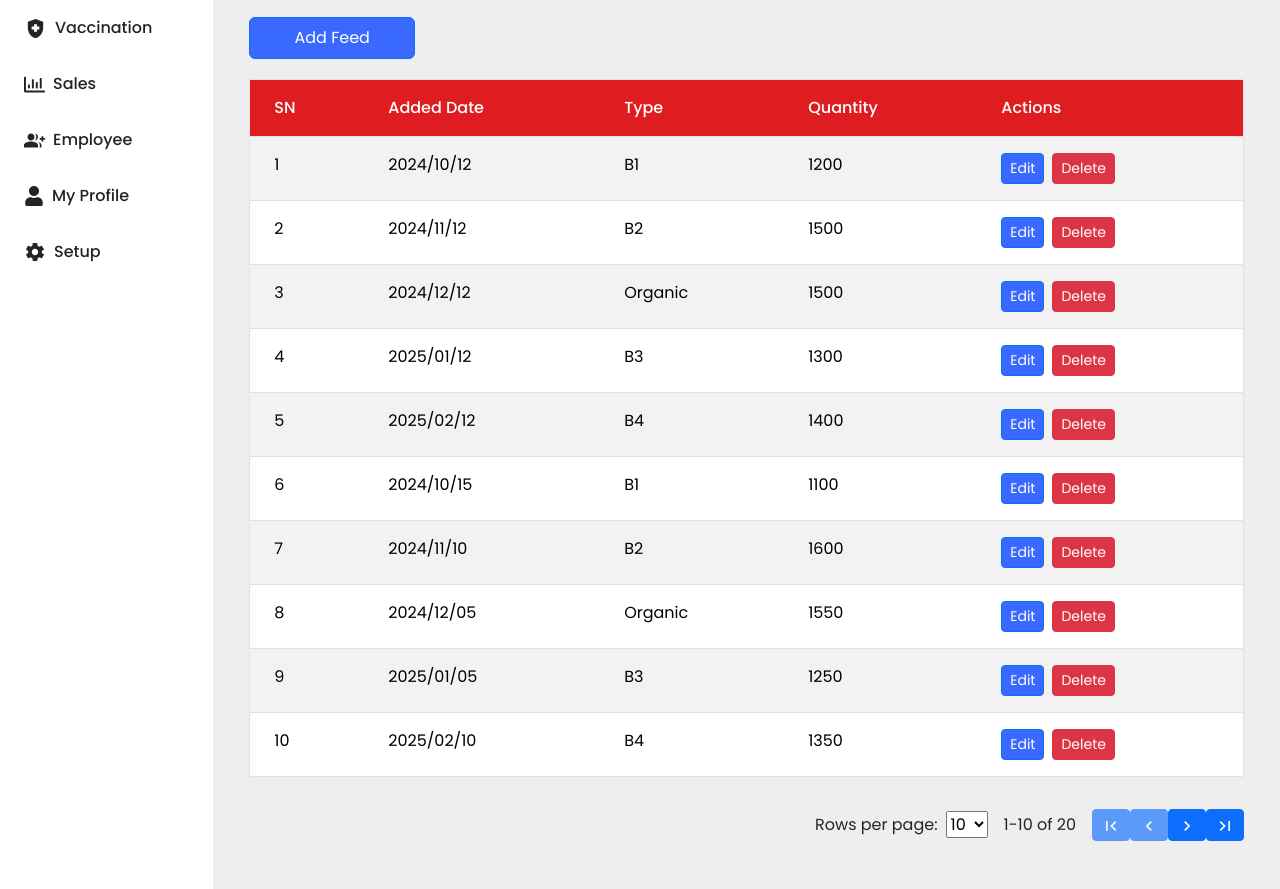
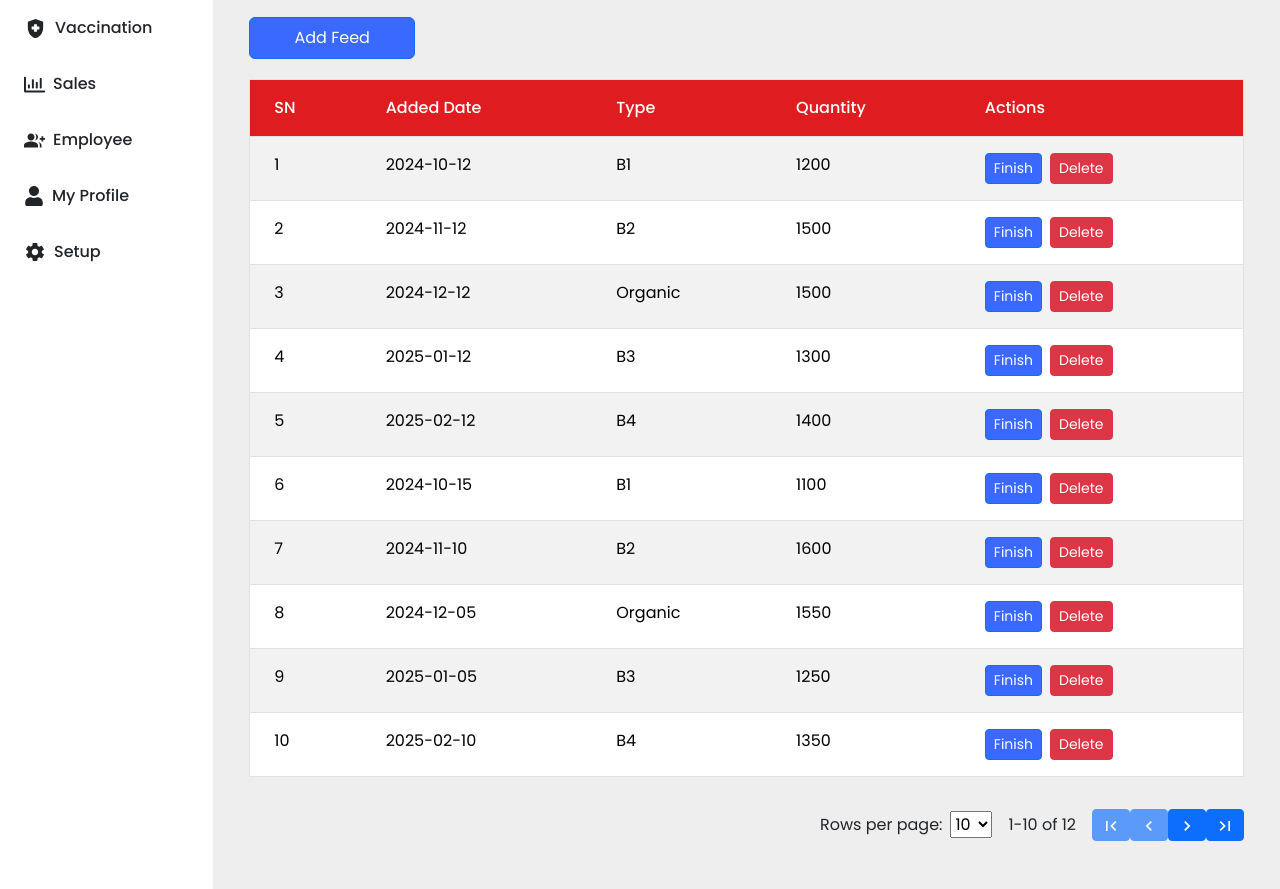
Before and after one commit to shaggy619/Mero-Farm, a React (Vite) app: page /inventory in a window 1280 px wide. Shown: the part 280-1169 px from the top of the page. Built offline with nearby package versions, Linux system fonts and the light colour scheme.

Commit message:
Made inventory component functional

```diff
--- a/src/Dashboard/Inventory.jsx
+++ b/src/Dashboard/Inventory.jsx
@@ -4,9 +4,49 @@ import FeedTable from "../components/FeedTable";
 
 const Inventory = () => {
   const [show, setShow] = useState(false);
-
+  const [data, setData] = useState([
+    { id: 1, addedDate: "2024-10-12", type: "B1", quantity: 1200 },
+    { id: 2, addedDate: "2024-11-12", type: "B2", quantity: 1500 },
+    { id: 3, addedDate: "2024-12-12", type: "Organic", quantity: 1500 },
+    { id: 4, addedDate: "2025-01-12", type: "B3", quantity: 1300 },
+    { id: 5, addedDate: "2025-02-12", type: "B4", quantity: 1400 },
+    { id: 6, addedDate: "2024-10-15", type: "B1", quantity: 1100 },
+    { id: 7, addedDate: "2024-11-10", type: "B2", quantity: 1600 },
+    { id: 8, addedDate: "2024-12-05", type: "Organic", quantity: 1550 },
+    { id: 9, addedDate: "2025-01-05", type: "B3", quantity: 1250 },
+    { id: 10, addedDate: "2025-02-10", type: "B4", quantity: 1350 },
+    { id: 11, addedDate: "2024-09-20", type: "B1", quantity: 1050 },
+    { id: 12, addedDate: "2024-11-30", type: "B2", quantity: 1450 },
+  ]);
   const handleClose = () => setShow(false);
   const handleShow = () => setShow(true);
+
+  const [formData, setFormData] = useState({
+    addedDate: "",
+    type: "",
+    quantity: "",
+  });
+
+  const handleChange = (e) => {
+    setFormData({ ...formData, [e.target.name]: e.target.value });
+  };
+
+  const handleSave = () => {
+    const newFeed = {
+      id: data.length + 1,
+      addedDate: formData.date,
+      type: formData.type,
+      quantity: formData.quantity,
+    };
+    setData([...data, newFeed]);
+    setFormData({
+      addedDate: "",
+      type: "",
+      quantity: "",
+    });
+    handleClose();
+  };
+
   return (
     <section className="px-4 px-md-5 pb-4">
       <div className=" py-4">
@@ -46,19 +86,40 @@ const Inventory = () => {
                   <label htmlFor="date" className="col-form-label">
                     Added Date:
                   </label>
-                  <input type="date" className="form-control" id="date" />
+                  <input
+                    type="date"
+                    name="date"
+                    onChange={handleChange}
+                    value={formData.date}
+                    className="form-control"
+                    id="date"
+                  />
                 </div>
                 <div className="form-group">
                   <label htmlFor="quantity" className="col-form-label">
                     Quantity in KG:
                   </label>
-                  <input type="text" className="form-control" id="quantity" />
+                  <input
+                    type="number"
+                    name="quantity"
+                    value={formData.quantity}
+                    onChange={handleChange}
+                    className="form-control"
+                    id="quantity"
+                  />
                 </div>
                 <div className="form-group">
                   <label htmlFor="feed-type" className="col-form-label">
                     Feed Type:
                   </label>
-                  <input type="text" className="form-control" id="feed-type" />
+                  <input
+                    type="text"
+                    name="type"
+                    value={formData.type}
+                    onChange={handleChange}
+                    className="form-control"
+                    id="feed-type"
+                  />
                 </div>
               </form>
             </Modal.Body>
@@ -66,13 +127,13 @@ const Inventory = () => {
               <Button variant="secondary" onClick={handleClose}>
                 Close
               </Button>
-              <Button variant="primary" onClick={handleClose}>
+              <Button variant="primary" onClick={handleSave}>
                 Save Changes
               </Button>
             </Modal.Footer>
           </Modal>
           <div>
-            <FeedTable />
+            <FeedTable data={data} setData={setData} />
           </div>
         </div>
       </div>
--- a/src/components/FeedTable.jsx
+++ b/src/components/FeedTable.jsx
@@ -12,39 +12,20 @@ import {
   getPaginationRowModel,
 } from "@tanstack/react-table";
 
+// Table component
+const FeedTable = ({ data, setData }) => {
+  const [pageSize, setPageSize] = useState(10);
   // Handle Edit
   const handleEdit = (rowData) => {
-  console.log("Editing:", rowData);
+    const updatedData = data.filter((item) => item.id !== rowData.id);
+    setData(updatedData);
   };
 
   // Handle Delete
   const handleDelete = (rowData) => {
-  console.log("Deleting:", rowData);
+    const updatedData = data.filter((item) => item.id !== rowData.id);
+    setData(updatedData);
   };
-
-// Dummy data
-const data = [
-  { id: 1, addedDate: "2024/10/12", type: "B1", quantity: 1200 },
-  { id: 2, addedDate: "2024/11/12", type: "B2", quantity: 1500 },
-  { id: 3, addedDate: "2024/12/12", type: "Organic", quantity: 1500 },
-  { id: 4, addedDate: "2025/01/12", type: "B3", quantity: 1300 },
-  { id: 5, addedDate: "2025/02/12", type: "B4", quantity: 1400 },
-  { id: 6, addedDate: "2024/10/15", type: "B1", quantity: 1100 },
-  { id: 7, addedDate: "2024/11/10", type: "B2", quantity: 1600 },
-  { id: 8, addedDate: "2024/12/05", type: "Organic", quantity: 1550 },
-  { id: 9, addedDate: "2025/01/05", type: "B3", quantity: 1250 },
-  { id: 10, addedDate: "2025/02/10", type: "B4", quantity: 1350 },
-  { id: 11, addedDate: "2024/09/20", type: "B1", quantity: 1050 },
-  { id: 12, addedDate: "2024/11/30", type: "B2", quantity: 1450 },
-  { id: 13, addedDate: "2024/12/20", type: "Organic", quantity: 1600 },
-  { id: 14, addedDate: "2025/01/25", type: "B3", quantity: 1200 },
-  { id: 15, addedDate: "2025/02/05", type: "B4", quantity: 1550 },
-  { id: 16, addedDate: "2024/10/25", type: "B1", quantity: 1000 },
-  { id: 17, addedDate: "2024/11/05", type: "B2", quantity: 1700 },
-  { id: 18, addedDate: "2024/12/10", type: "Organic", quantity: 1400 },
-  { id: 19, addedDate: "2025/01/15", type: "B3", quantity: 1350 },
-  { id: 20, addedDate: "2025/02/20", type: "B4", quantity: 1450 },
-];
 
   // Column configuration
   const columns = [
@@ -62,7 +43,7 @@ const columns = [
             className="me-2 primary-background"
             onClick={() => handleEdit(row.original)}
           >
-          Edit
+            Finish
           </Button>
           <Button
             variant="danger"
@@ -75,10 +56,6 @@ const columns = [
       ),
     },
   ];
-
-// Table component
-const FeedTable = () => {
-  const [pageSize, setPageSize] = useState(10);
 
   // Initialize the table instance using `useReactTable`
   const table = useReactTable({
```
Lines whose indentation alone changed are shown as unchanged.
